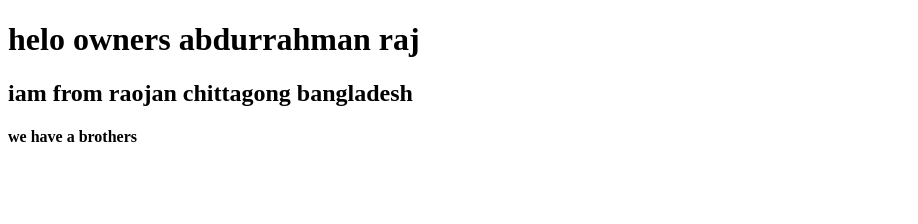
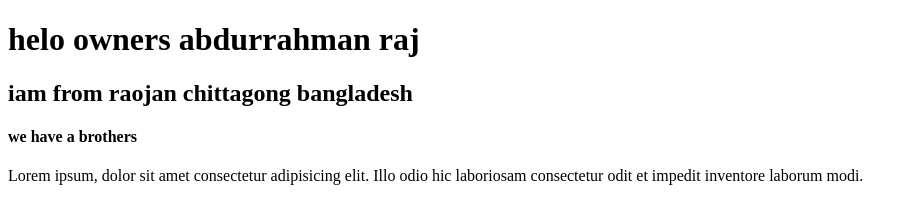
Before and after one commit to MD-Abdurrahmans/owners, a plain HTML site: page index.html in a window 1280 px wide. Shown: the whole page, without its empty margins (0-918 px from the left). Drawn offline with Linux system fonts and the light colour scheme.

Commit message:
new update

```diff
--- a/index.html
+++ b/index.html
@@ -10,5 +10,6 @@
     <h1>helo owners abdurrahman raj</h1>
     <h2>iam from raojan chittagong bangladesh</h2>
     <h4>we have a brothers</h4>
+    <p>Lorem ipsum, dolor sit amet consectetur adipisicing elit. Illo odio hic laboriosam consectetur odit et impedit inventore laborum modi.</p>
 </body>
 </html>
```
